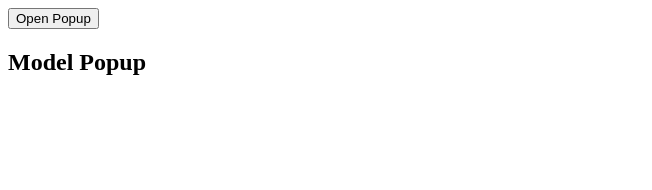
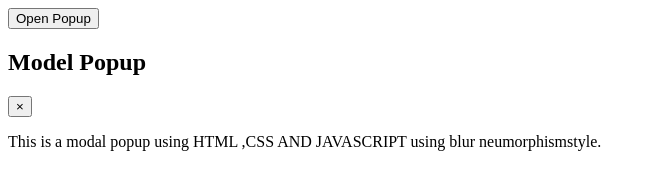
Before and after one commit to Beaprofessor/Project2-Popup_project, a plain HTML site: page index.html in a window 1280 px wide. Shown: the whole page, without its empty margins (0-652 px from the left). Drawn offline with Linux system fonts and the light colour scheme.

Commit message:
html file completed

```diff
--- a/index.html
+++ b/index.html
@@ -15,6 +15,10 @@
         <div class="popup">
             <div class="pop-header">
                 <h2>Model Popup</h2>
+                <button id="close-btn">&times;</button>
+            </div>
+            <div class="popup-content">
+                <p>This is a modal popup using HTML ,CSS AND JAVASCRIPT using blur neumorphismstyle.</p>
             </div>
         </div>
     </div>
```
